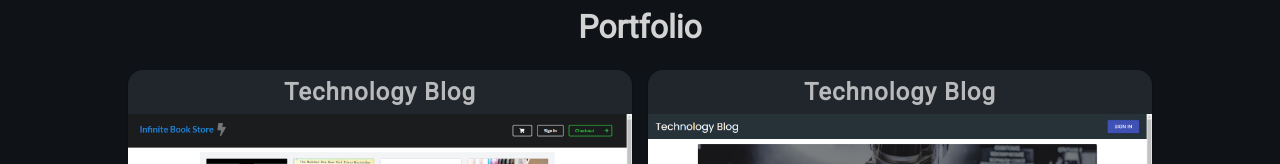
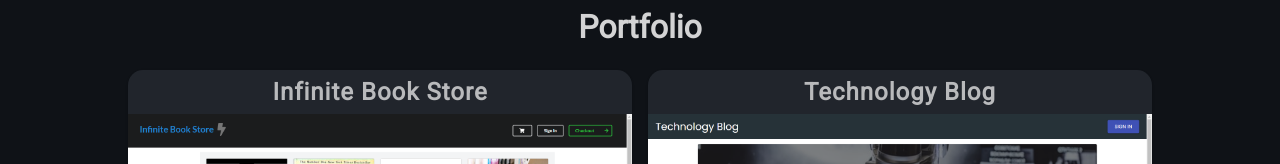
Before and after one commit to DrRykterstein/portfolio-site, a React (Create React App) app: page /#/ in a window 1280 px wide. Shown: the part 536-700 px from the top of the page. Built offline with nearby package versions, Linux system fonts and the light colour scheme.

Commit message:
Refactors

```diff
--- a/src/contexts/screenSizeContext.tsx
+++ b/src/contexts/screenSizeContext.tsx
@@ -3,29 +3,31 @@ import {
 	useState,
 	useEffect,
 	Dispatch,
-  SetStateAction
+	SetStateAction,
 } from "react";
 
 // Define alias for setState/dispatcher type
 type screenSizeDispatcher<S> = Dispatch<SetStateAction<S>>;
 
-export type ScreenSizeContext = {
+export type ScreenSizeModel = {
 	screenWidth: number;
 	setScreenWidth: screenSizeDispatcher<number>;
-}
+};
 
 // Initialize screen size context
-export const ScreenSizeContext = createContext<ScreenSizeContext>({
+export const ScreenSizeContext = createContext<ScreenSizeModel>({
 	screenWidth: 0,
-  setScreenWidth: (): void => {}
+	setScreenWidth: (): void => {},
 });
 
 export const ScreenSizeProvider: React.FC = ({ children }) => {
-  const [screenWidth, setScreenWidth] = useState<number>(window.innerWidth);
+	const [screenWidth, setScreenWidth] = useState<number>(
+		window.innerWidth
+	);
 
 	// Listen for screen size change
 	useEffect(() => {
-    window.addEventListener('resize', () => {
+		window.addEventListener("resize", () => {
 			setScreenWidth(window.innerWidth);
 		});
 	}, []);
@@ -35,6 +37,6 @@ export const ScreenSizeProvider: React.FC = ({ children }) => {
 			{children}
 		</ScreenSizeContext.Provider>
 	);
-}
+};
 
 export default ScreenSizeProvider;
--- a/src/modules/portfolioImages.tsx
+++ b/src/modules/portfolioImages.tsx
@@ -11,7 +11,7 @@ export type ImageModel = {
 // Define portfolio images
 const Images: ImageModel = {
 	bookStore: {
-		title: "Technology Blog",
+		title: "Infinite Book Store",
 		name: "book-store.png",
 		github: "book-store",
 		link: "https://book-store-nine.vercel.app",
```
Lines whose indentation alone changed are shown as unchanged.
